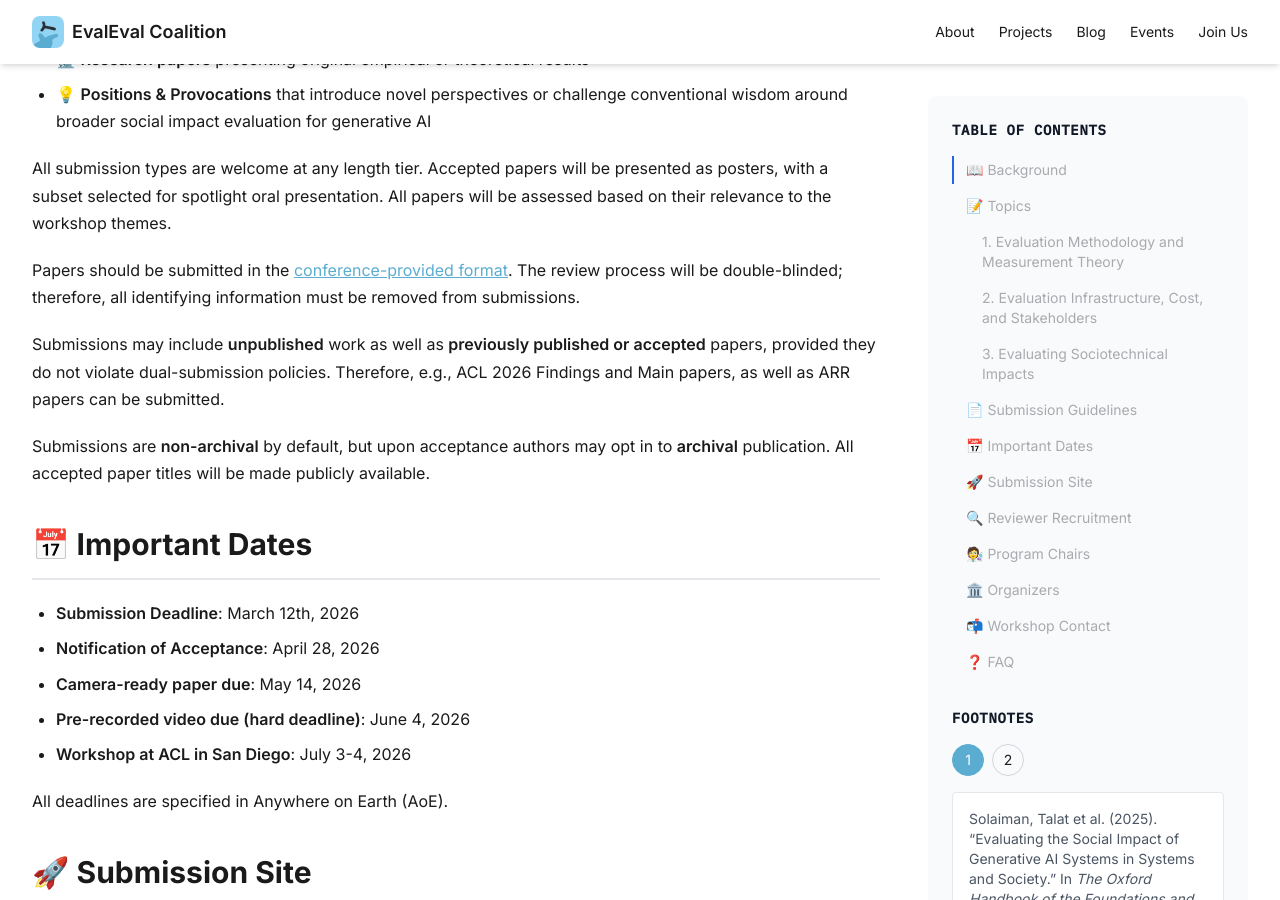
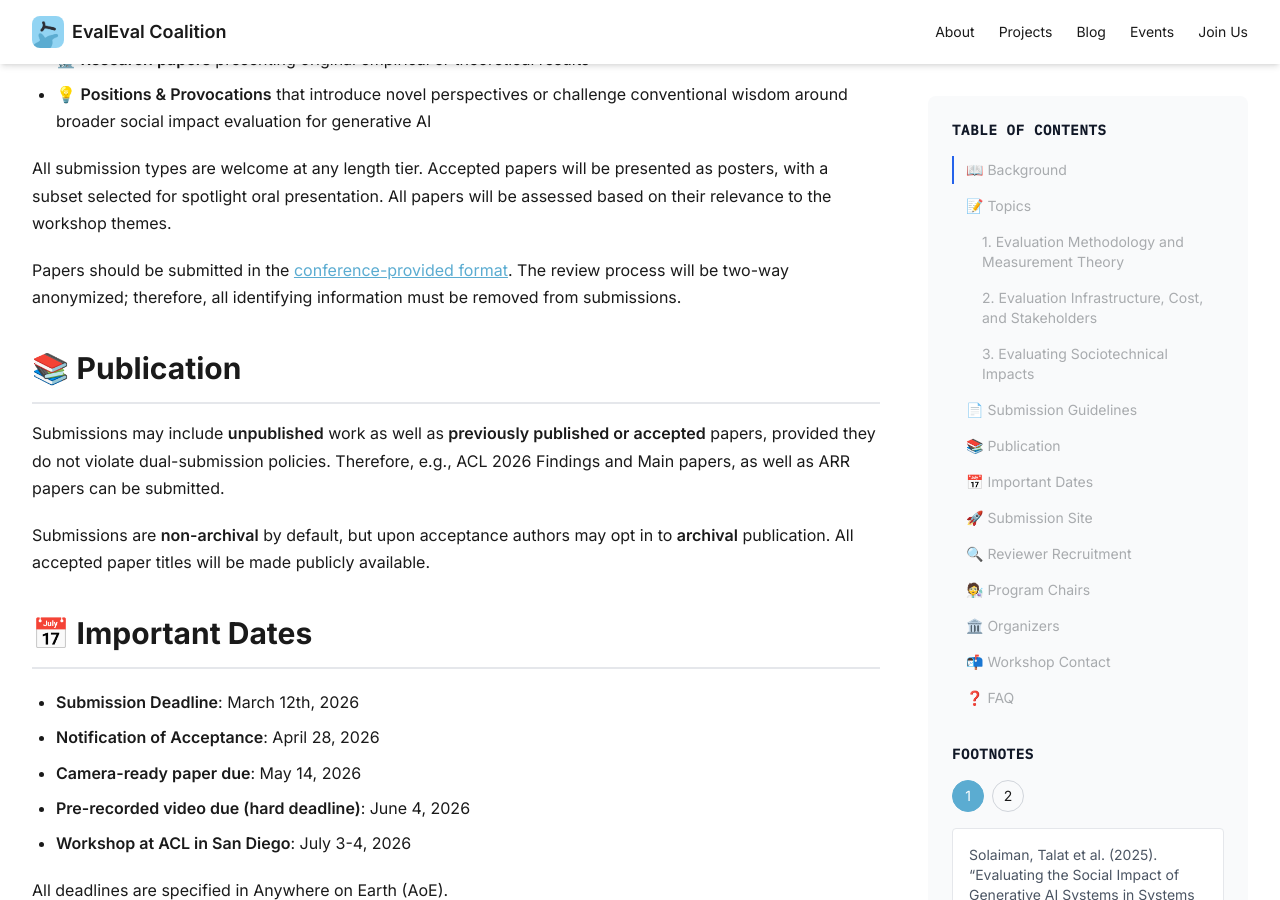
Before and after one commit to evaleval/evaleval.github.io, a Jekyll site: the page built from _events/2026-acl-workshop.md, in a window 1280 px wide and 900 px high, scrolled down 2283 px. Built offline with Jekyll 4.4.1, drawn with Linux system fonts in a browser that asks for light colours; nearby versions of some CDN libraries.

Commit message:
quick fixes Zee suggested

```diff
--- a/_events/2026-acl-workshop.md
+++ b/_events/2026-acl-workshop.md
@@ -62,8 +62,9 @@ We welcome the following types of submissions:
 
 All submission types are welcome at any length tier. Accepted papers will be presented as posters, with a subset selected for spotlight oral presentation. All papers will be assessed based on their relevance to the workshop themes.
 
-Papers should be submitted in the [conference-provided format](https://github.com/acl-org/acl-style-files). The review process will be double-blinded; therefore, all identifying information must be removed from submissions.
+Papers should be submitted in the [conference-provided format](https://github.com/acl-org/acl-style-files). The review process will be two-way anonymized; therefore, all identifying information must be removed from submissions.
 
+## 📚 Publication
 Submissions may include **unpublished** work as well as **previously published or accepted** papers, provided they do not violate dual-submission policies. Therefore, e.g., ACL 2026 Findings and Main papers, as well as ARR papers can be submitted.
 
 Submissions are **non-archival** by default, but upon acceptance authors may opt in to **archival** publication. All accepted paper titles will be made publicly available.
```
